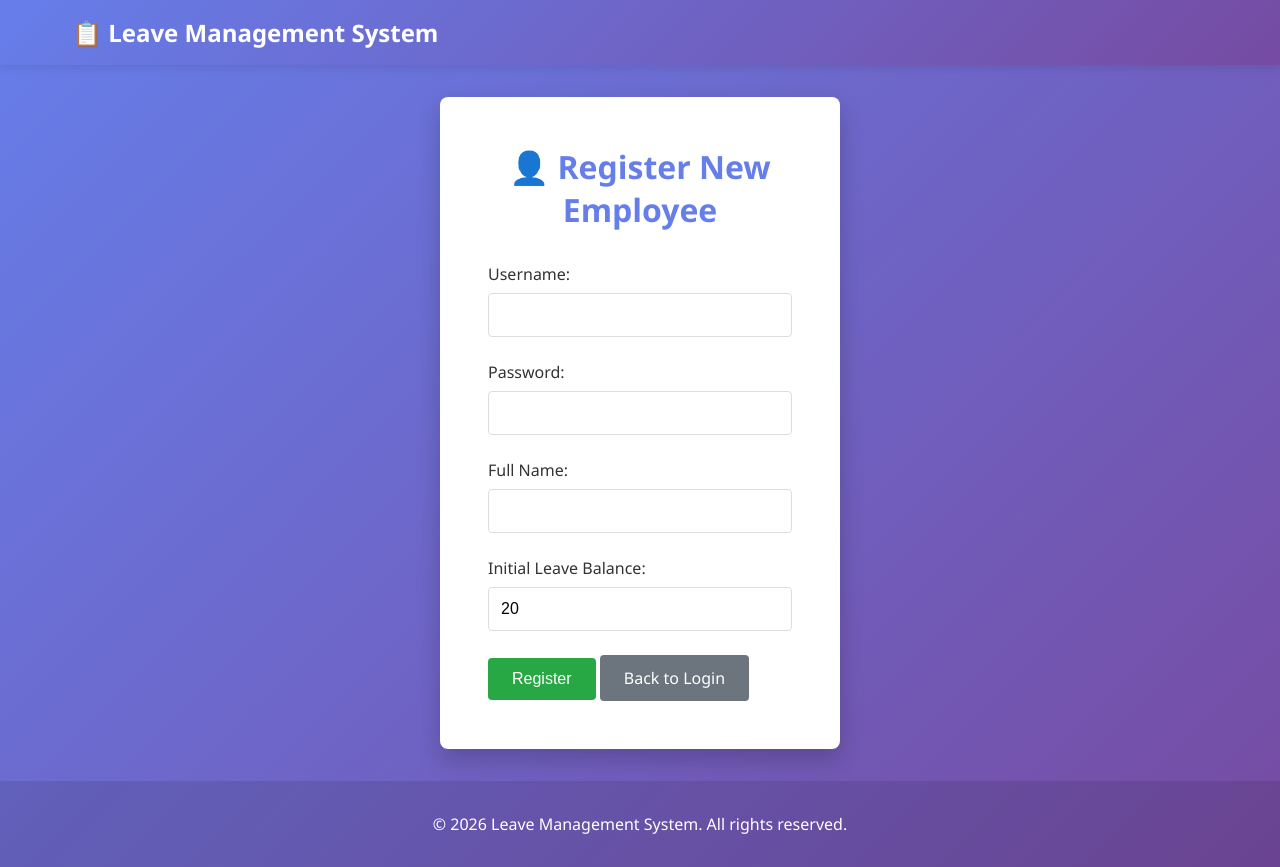
After one commit to Seema-047/leave, a Flask app: page /register in a window 1280 px wide. The commit adds this page. Run offline with Flask 3, Linux system fonts and the light colour scheme.

Commit message:
updates added

```diff
--- a/Leave_Management_System/app.py
+++ b/Leave_Management_System/app.py
@@ -43,6 +43,12 @@ def init_db():
                     FOREIGN KEY (employee_id) REFERENCES employees(id)
                 );
             ''')
+            # Insert test users
+            admin_pass = hash_password('admin123')
+            emp_pass = hash_password('emp123')
+            db.execute("INSERT OR IGNORE INTO users (username, password, role) VALUES ('admin', ?, 'admin')", (admin_pass,))
+            db.execute("INSERT OR IGNORE INTO users (username, password, role) VALUES ('employee', ?, 'employee')", (emp_pass,))
+            db.execute("INSERT OR IGNORE INTO employees (name, leave_balance) VALUES ('John Doe', 20)")
             db.commit()
             db.close()
 
@@ -102,7 +108,10 @@ def login():
             session['username'] = user['username']
             session['role'] = user['role']
             flash('Login successful!', 'success')
-            return redirect(url_for('dashboard'))
+            if user['role'] == 'admin':
+                return redirect(url_for('admin_dashboard'))
+            else:
+                return redirect(url_for('employee_dashboard'))
         else:
             flash('Invalid username or password', 'danger')
 
@@ -114,43 +123,75 @@ def logout():
     flash('You have been logged out', 'info')
     return redirect(url_for('login'))
 
+@app.route('/register', methods=['GET', 'POST'])
+def register():
+    if request.method == 'POST':
+        username = request.form['username']
+        password = request.form['password']
+        name = request.form['name']
+        leave_balance = int(request.form['leave_balance'])
+
+        db = get_db()
+        db.row_factory = sqlite3.Row
+
+        # Check if username exists
+        existing = db.execute('SELECT id FROM users WHERE username = ?', (username,)).fetchone()
+        if existing:
+            flash(f'Username "{username}" already exists. Choose another.', 'danger')
+            db.close()
+            return render_template('register.html')
+
+        # Insert user
+        hashed_pass = hash_password(password)
+        cursor = db.execute('INSERT INTO users (username, password, role) VALUES (?, ?, "employee")', (username, hashed_pass))
+        user_id = cursor.lastrowid
+
+        # Insert employee
+        db.execute('INSERT INTO employees (name, leave_balance) VALUES (?, ?)', (name, leave_balance))
+        db.commit()
+        db.close()
+
+        flash(f'Registered successfully! Welcome {name}. You can now login with your username and password.', 'success')
+        return redirect(url_for('login'))
+
+    return render_template('register.html')
+
+@app.route('/admin_dashboard')
+@admin_required
+def admin_dashboard():
+    db = get_db()
+    employees = db.execute('SELECT * FROM employees').fetchall()
+    leaves = db.execute('SELECT l.*, e.name FROM leaves l JOIN employees e ON l.employee_id = e.id').fetchall()
+    db.close()
+    return render_template('admin_dashboard.html', employees=employees, leaves=leaves)
+
+@app.route('/employee_dashboard')
+@login_required
+def employee_dashboard():
+    db = get_db()
+
+    all_employees = db.execute('SELECT * FROM employees').fetchall()
+    employee_id = all_employees[0]['id'] if all_employees else None
+
+    employee = None
+    leaves = []
+    remaining_balance = 0
+
+    if employee_id:
+        employee = db.execute('SELECT * FROM employees WHERE id = ?', (employee_id,)).fetchone()
+        leaves = db.execute('SELECT * FROM leaves WHERE employee_id = ?', (employee_id,)).fetchall()
+        remaining_balance = calculate_remaining_balance(db, employee_id)
+
+    db.close()
+    return render_template('employee_dashboard.html', employee=employee, leaves=leaves, remaining_balance=remaining_balance)
+
 @app.route('/dashboard')
 @login_required
 def dashboard():
-    db = get_db()
-
     if session['role'] == 'admin':
-        employees = db.execute('SELECT * FROM employees').fetchall()
-        leaves = db.execute('SELECT l.*, e.name FROM leaves l JOIN employees e ON l.employee_id = e.id').fetchall()
-        db.close()
-        return render_template('admin_dashboard.html', employees=employees, leaves=leaves)
+        return redirect(url_for('admin_dashboard'))
     else:
-        # Employee dashboard
-        employee = db.execute('SELECT * FROM employees WHERE id = (SELECT id FROM users WHERE id = ?)',
-                             (session['user_id'],)).fetchone()
-
-        # Get employee_id from username
-        user = db.execute('SELECT username FROM users WHERE id = ?', (session['user_id'],)).fetchone()
-
-        # Try to find employee by checking if there's a matching employee
-        all_employees = db.execute('SELECT * FROM employees').fetchall()
-        employee_id = None
-
-        # For simplicity, assume first employee is linked to first employee user
-        # In production, you'd have a proper user_id to employee_id mapping
-        if all_employees:
-            employee_id = all_employees[0]['id']
-
-        leaves = []
-        remaining_balance = 0
-
-        if employee_id:
-            employee = db.execute('SELECT * FROM employees WHERE id = ?', (employee_id,)).fetchone()
-            leaves = db.execute('SELECT * FROM leaves WHERE employee_id = ?', (employee_id,)).fetchall()
-            remaining_balance = calculate_remaining_balance(db, employee_id)
-
-        db.close()
-        return render_template('employee_dashboard.html', employee=employee, leaves=leaves, remaining_balance=remaining_balance)
+        return redirect(url_for('employee_dashboard'))
 
 def calculate_remaining_balance(db, employee_id):
     employee = db.execute('SELECT leave_balance FROM employees WHERE id = ?', (employee_id,)).fetchone()
--- /dev/null
+++ b/Leave_Management_System/templates/register.html
@@ -0,0 +1,29 @@
+{% extends "base.html" %}
+
+{% block content %}
+<div class="login-container">
+    <div class="login-box">
+        <h1>👤 Register New Employee</h1>
+        <form method="POST" action="{{ url_for('register') }}">
+            <div class="form-group">
+                <label for="username">Username:</label>
+                <input type="text" id="username" name="username" required>
+            </div>
+            <div class="form-group">
+                <label for="password">Password:</label>
+                <input type="password" id="password" name="password" required>
+            </div>
+            <div class="form-group">
+                <label for="name">Full Name:</label>
+                <input type="text" id="name" name="name" required>
+            </div>
+            <div class="form-group">
+                <label for="leave_balance">Initial Leave Balance:</label>
+                <input type="number" id="leave_balance" name="leave_balance" value="20" min="0" required>
+            </div>
+            <button type="submit" class="btn btn-success">Register</button>
+            <a href="{{ url_for('login') }}" class="btn btn-secondary">Back to Login</a>
+        </form>
+    </div>
+</div>
+{% endblock %}
```
Also changed, not shown: Leave_Management_System/TODO.md (added, +11 -0 lines), Leave_Management_System/templates/TODO.md (added, +19 -0 lines), Leave_Management_System/templates/admin_dashboard.html (+5 -5 lines), Leave_Management_System/templates/login.html (+2 -5 lines).
